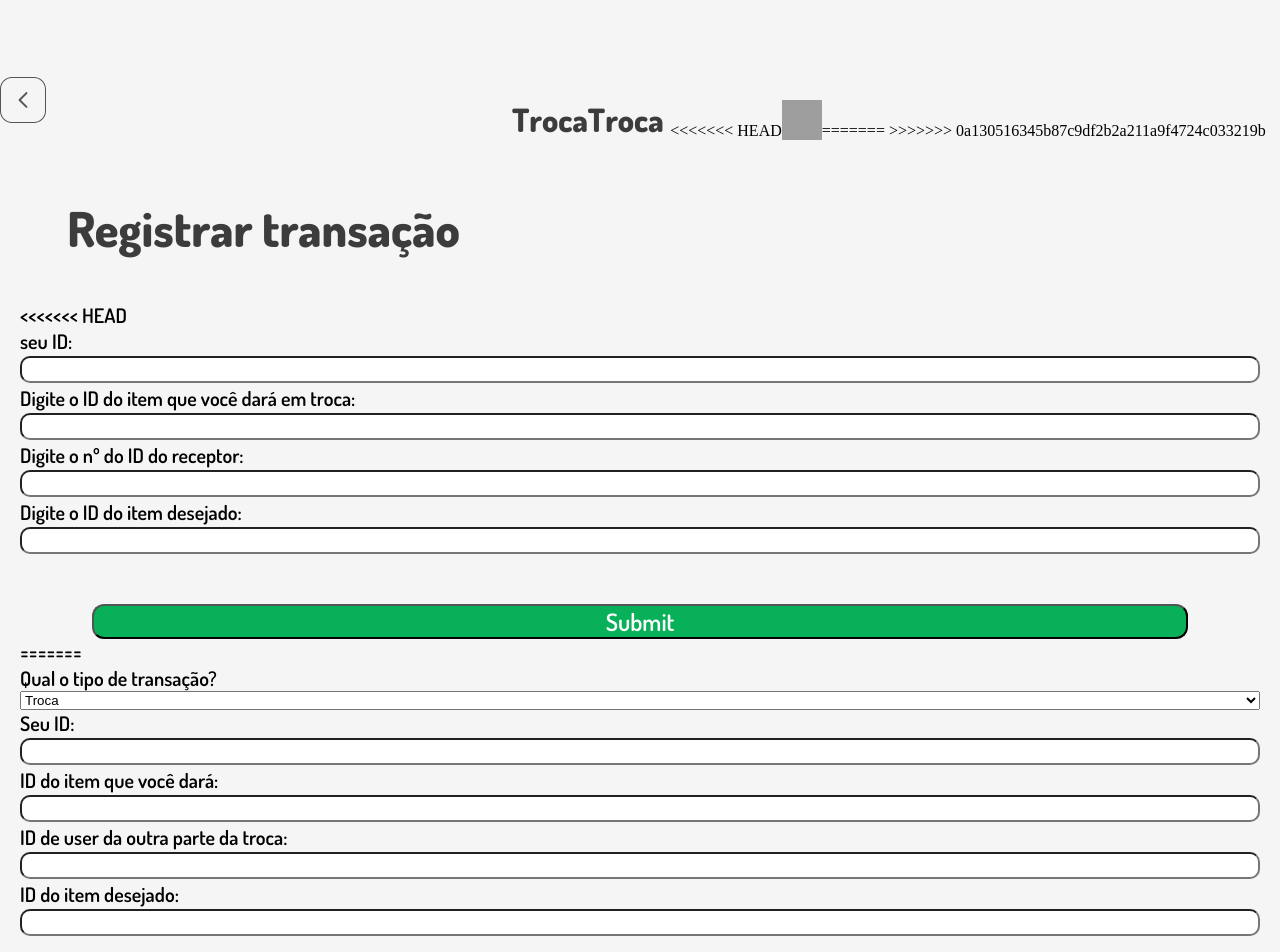
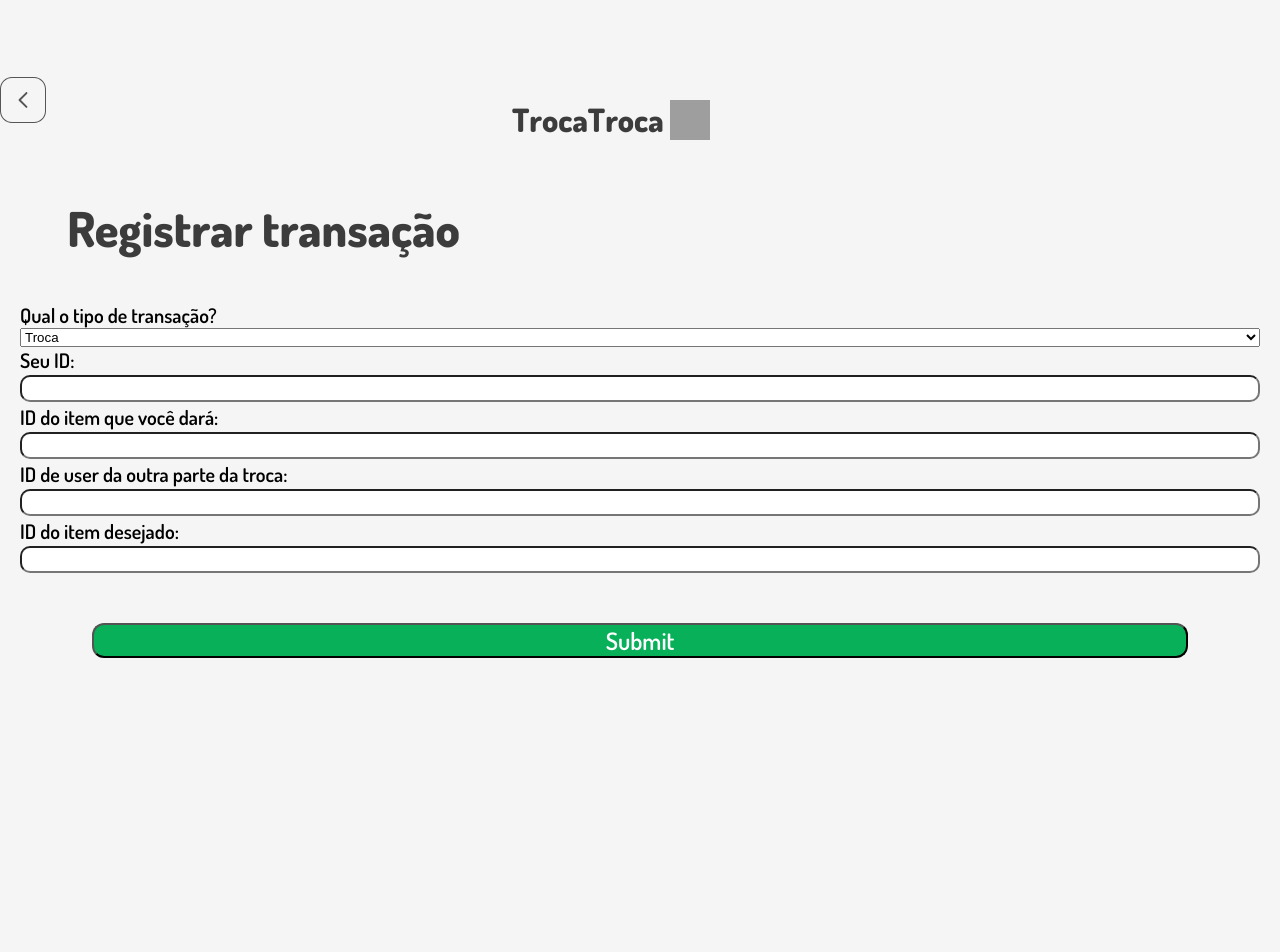
Before and after one commit to kelvennds1/TrocaTroca-UnB, a Flask app: page /swap in a window 1280 px wide. Shown: the top 952 px of the page. Run offline with Flask 3, Linux system fonts and the light colour scheme; parts of the project's set-up code (start-up, migrations or seed data) failed here and were passed over; grey boxes are pictures that could not be loaded.

Commit message:
fix merge, swap functional (logo broken in swap_status)

```diff
--- a/templates/swap.html
+++ b/templates/swap.html
@@ -16,12 +16,7 @@
 
             <div class="tag-superior">
               <div class="troca-troca">TrocaTroca</div>
-<<<<<<< HEAD
               <img class="image-logo" src="/static/img/logo_trocatroca.svg" alt="logo">
-=======
-
-              {# <img class="image-logo" src="/TrocaTroca-UnB/static/img/logo-trocatroca.png" alt="logo"> #}
->>>>>>> 0a130516345b87c9df2b2a211a9f4724c033219b
             </div>
         </header>
 
@@ -29,17 +24,6 @@
           <div class="register-text">Registrar transação</div>
           <form id="swap-form" method="POST" action="/swap">
             <div class="input-container">
-<<<<<<< HEAD
-              <label for="iditem_receive">seu ID:</label>
-              <input class="input-caracter" type="text" id="idperson_this_party" name="idperson_this_party">
-              <label for="iditem_give">Digite o ID do item que você dará em troca:</label>
-              <input class="input-caracter" type="text" id="iditem_give" name="iditem_give">
-              <label for="iditem_receive">Digite o nº do ID do receptor:</label>
-              <input class="input-caracter" type="text" id="idperson_other_party" name="idperson_other_party">
-              <label for="iditem_receive">Digite o ID do item desejado:</label>
-              <input class="input-caracter" type="text" id="iditem_receive" name="iditem_receive">
-              <button type="submit" class="button-submit">Submit</button>
-=======
 
               <label for="swap_type">Qual o tipo de transação?</label>
               <select id="swap_type" name="swap_type" >
@@ -74,20 +58,8 @@
                 <input class="input-caracter" type="text" id="iditem_receive" name="iditem_receive">
 
                 <button type="submit" class="button-submit">Submit</button>
->>>>>>> 0a130516345b87c9df2b2a211a9f4724c033219b
             </div>
           </form>
-
-
-          {# countdown bar, pops up after submit #}
-          <div id="cd_bar" style="display: none;"> {#  #}
-            <div class="texto_status">Status da troca:</div>
-              <div id="green-bar" class="" > {# class green-bar    #}
-                <div id="animation" class="" ></div> {# class green-bar-fill  #}
-              </div>
-            <div id="countdown" class="countdown"></div>
-          </div>
-
 
         </div>
        {# t #}
@@ -131,81 +103,6 @@
           }
         });
       </script>
-      <script>
-
-        const cdBar = document.getElementById("cd_bar");
-        const greenBar = document.getElementById("green-bar");
-        const animation = document.getElementById("animation");
-        const countdown = document.getElementById("countdown");
-
-        const swapForm = document.getElementById("swap-form");
-
-         // countdown.addclasslist()
-
-          function startCountdown() {
-            var expiration_time = 300; // used as seconds
-            var startTime = Date.now();
-            var timeRemaining = expiration_time;
-
-            var interval = setInterval(function() {
-              var minutes = Math.floor(timeRemaining / 60);
-              var seconds = timeRemaining % 60;
-
-              var countdownText = minutes + " minutos " + seconds + " segundos";
-              $("#countdown").text(countdownText);
-
-              if (timeRemaining <= 0) {
-                clearInterval(interval);
-                $("#countdown").text("Tempo expirado! Tente novamente, máximo de 5 min entre as demandas de transação por cada participante :)) ");
-                $("#animation").hide();
-                $("#message").text("Transação não efetivada, por favor tente novamente <3");
-              }
-
-              timeRemaining--;
-            }, 1000);
-
-            // redirects success page when p2kGive is in swap table / fail when time runs out
-            function checkSwapStatus() {
-              var elapsedTime = Math.floor((Date.now() - startTime) / 1000);
-
-              if (elapsedTime >= expiration_time) {
-                clearInterval(interval);
-                window.location.href = '/swap_fail';
-                return;
-              }
-
-              $.ajax({
-                url: '/swap_status/check',
-                type: 'GET',
-                data: { idswap: '{{ idswap }}' },
-                success: function(data) {
-                  if (data.status === 'success') {
-                    clearInterval(interval);
-                    window.location.href = '/swap_success';
-                  }
-                },
-                error: function() {
-                  console.log('!!!!!!!!!1 erro no ajax checando o status da transação, estado success definido por uma coluna da p2 estar não null no swap table');
-                }
-              });
-            }
-
-            checkSwapStatus();
-          }
-
-
-        function statusBar() {
-          cdBar.style.display = "block";
-         $("#animation").show();
-          greenBar.classList.add("green-bar");
-          animation.classList.add("green-bar-fill");
-          startCountdown();
-          checkSwapStatus();
-        }
-
-
-      </script>
-
 
 
         <div class="waves-container">
```
